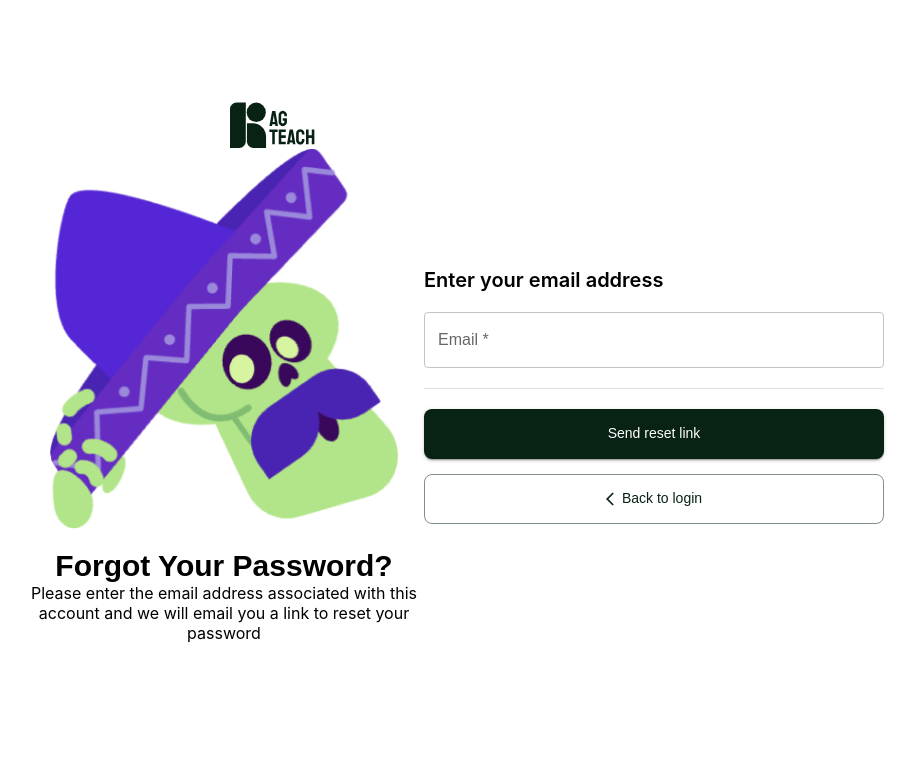
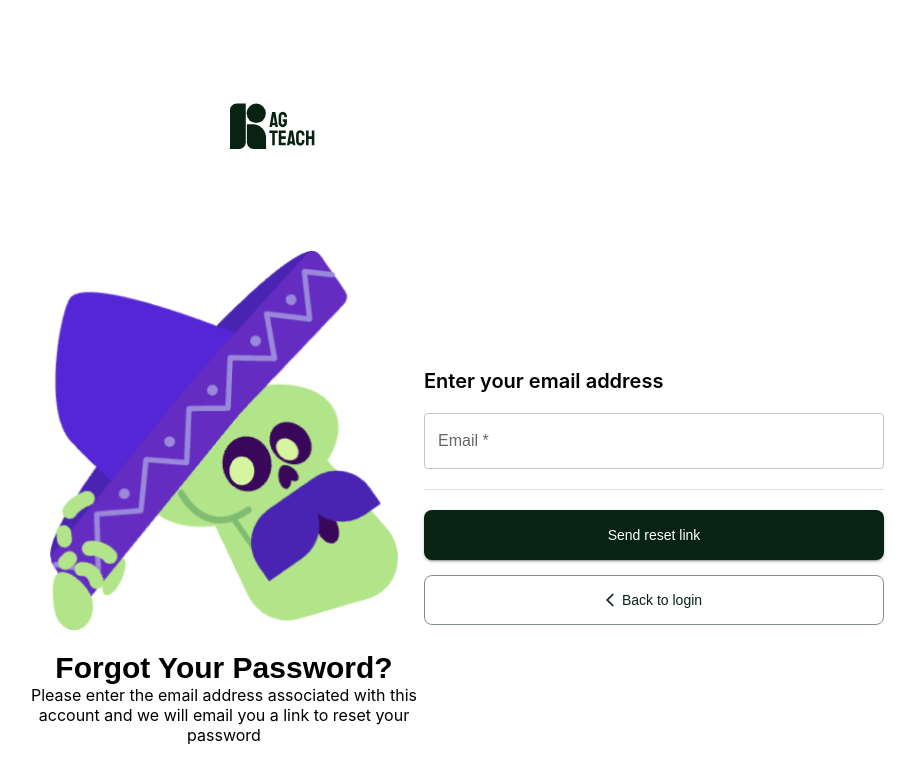
Before and after one commit to Kh1T/agteach-instructor, a React (Create React App) app: page / in a window 1280 px wide. Shown: the top 782 px of the page, without its empty margins (360-1276 px from the left). Built offline with nearby package versions, Linux system fonts and the light colour scheme.

Commit message:
feat-login: finish forgot password layout

```diff
--- a/src/pages/ForgotPassword.jsx
+++ b/src/pages/ForgotPassword.jsx
@@ -16,21 +16,16 @@ function ForgotPassword() {
   const gap = "20px";
 
   return (
-    <Stack
-      flexDirection="column"
-      alignItems="center"
-      justifyContent="space-between"
-      height="60vh"
-    >
+    <Stack flexDirection="column" alignItems="center" gap="100px">
       <img
         style={{ width: "100px", height: "50px", paddingTop: "100px" }}
         src={agtechDark}
-        alt=""
+        alt="dark-logo"
       />
       <Stack
         direction="row"
         alignItems="center"
-        justifyContent="space-between"
+        justifyContent="space-around"
         width="40%"
       >
         <Stack textAlign="center" gap={gap}>
```
